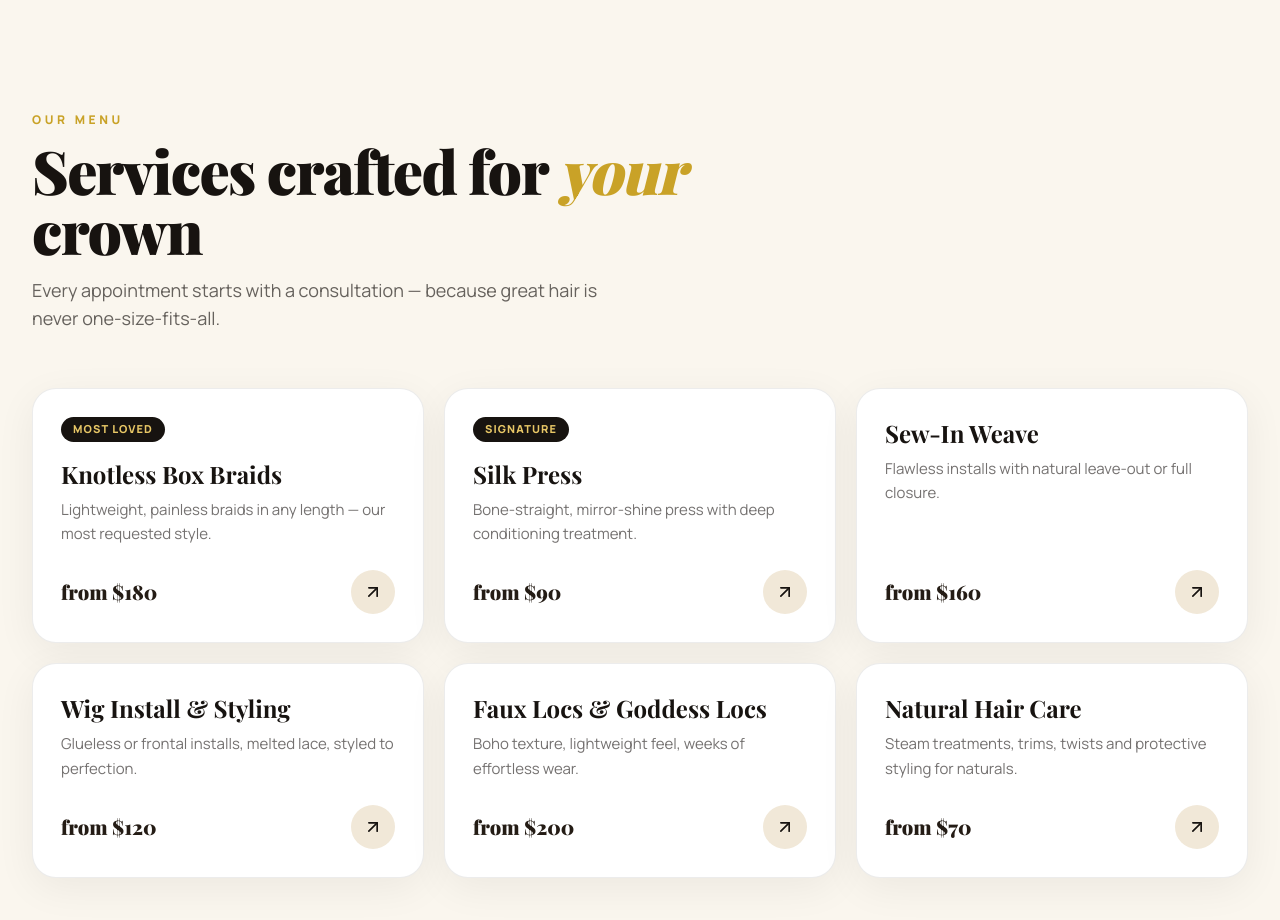
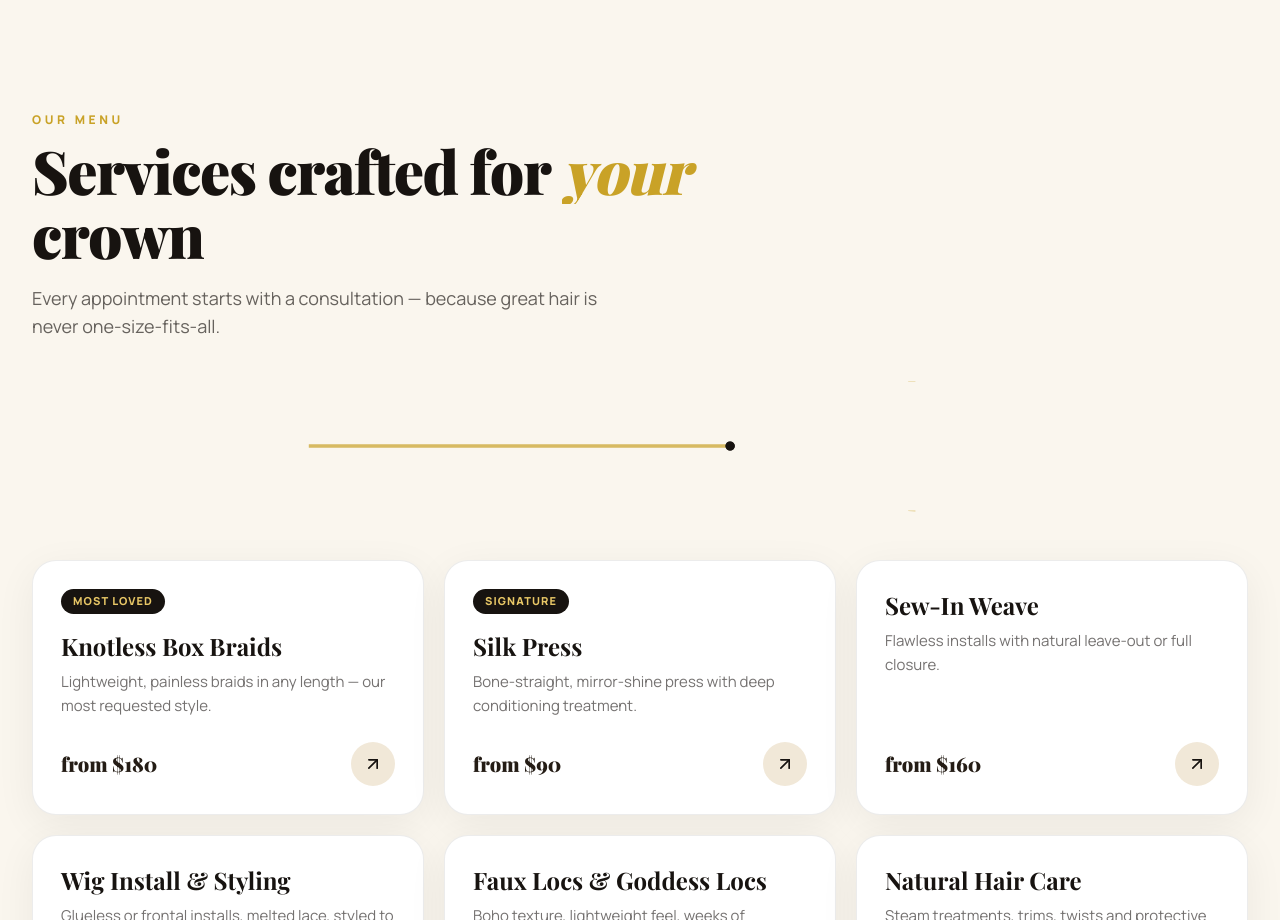
Before and after one commit to devans3001/kams-hair-beauty, a Next.js app: page / in a window 1280 px wide. Shown: the part 1880-2800 px from the top of the page. Built offline with nearby package versions, Linux system fonts and the light colour scheme; a web font is replaced by a local one.

Commit message:
Full GSAP arsenal: magnetic buttons, split-text reveals, SVG draw, velocity-skew marquee, scroll progress

```diff
--- a/src/components/Booking.tsx
+++ b/src/components/Booking.tsx
@@ -3,6 +3,7 @@
 import { motion } from "framer-motion";
 import { Phone, Camera, ArrowRight } from "lucide-react";
 import Reveal from "./Reveal";
+import Magnetic from "./Magnetic";
 import { BUSINESS } from "@/data/site";
 
 export default function Booking() {
@@ -41,6 +42,7 @@ export default function Booking() {
         </Reveal>
 
         <Reveal delay={0.15} className="mt-10 flex flex-col items-center justify-center gap-4 sm:flex-row">
+          <Magnetic>
             <motion.a
               href={BUSINESS.phoneHref}
               whileHover={{ scale: 1.05 }}
@@ -50,6 +52,8 @@ export default function Booking() {
               <Phone className="h-5 w-5 transition-transform group-hover:rotate-12" />
               {BUSINESS.phone}
             </motion.a>
+          </Magnetic>
+          <Magnetic strength={0.28}>
             <motion.a
               href={BUSINESS.instagram}
               target="_blank"
@@ -62,6 +66,7 @@ export default function Booking() {
               DM us on Instagram
               <ArrowRight className="h-5 w-5" />
             </motion.a>
+          </Magnetic>
         </Reveal>
 
         <Reveal delay={0.25}>
--- a/src/components/Hero.tsx
+++ b/src/components/Hero.tsx
@@ -7,6 +7,7 @@ import { motion } from "framer-motion";
 import { Star, ArrowRight, ArrowDown, MapPin } from "lucide-react";
 import { BUSINESS } from "@/data/site";
 import { IMAGES } from "@/data/images";
+import Magnetic from "./Magnetic";
 
 gsap.registerPlugin(ScrollTrigger);
 
@@ -126,6 +127,7 @@ export default function Hero() {
         </p>
 
         <div className="hero-fade mt-9 flex flex-wrap items-center justify-center gap-4">
+          <Magnetic>
             <motion.a
               href="#booking"
               whileHover={{ scale: 1.05 }}
@@ -135,6 +137,8 @@ export default function Hero() {
               Book your chair
               <ArrowRight className="h-5 w-5 transition-transform group-hover:translate-x-1" />
             </motion.a>
+          </Magnetic>
+          <Magnetic strength={0.28}>
             <motion.a
               href="#services"
               whileHover={{ scale: 1.05 }}
@@ -143,6 +147,7 @@ export default function Hero() {
             >
               View services
             </motion.a>
+          </Magnetic>
         </div>
 
         {/* arch image */}
--- /dev/null
+++ b/src/components/Magnetic.tsx
@@ -0,0 +1,45 @@
+"use client";
+
+import { useLayoutEffect, useRef, type ReactNode } from "react";
+import gsap from "gsap";
+
+/** UI interaction: element gravitates toward the cursor, springs back on leave. */
+export default function Magnetic({
+  children,
+  strength = 0.35,
+  className,
+}: {
+  children: ReactNode;
+  strength?: number;
+  className?: string;
+}) {
+  const ref = useRef<HTMLDivElement>(null);
+
+  useLayoutEffect(() => {
+    const el = ref.current;
+    if (!el) return;
+    const xTo = gsap.quickTo(el, "x", { duration: 0.4, ease: "power3" });
+    const yTo = gsap.quickTo(el, "y", { duration: 0.4, ease: "power3" });
+    const move = (e: MouseEvent) => {
+      const r = el.getBoundingClientRect();
+      xTo((e.clientX - (r.left + r.width / 2)) * strength);
+      yTo((e.clientY - (r.top + r.height / 2)) * strength);
+    };
+    const leave = () => {
+      xTo(0);
+      yTo(0);
+    };
+    el.addEventListener("mousemove", move);
+    el.addEventListener("mouseleave", leave);
+    return () => {
+      el.removeEventListener("mousemove", move);
+      el.removeEventListener("mouseleave", leave);
+    };
+  }, [strength]);
+
+  return (
+    <div ref={ref} className={className} style={{ display: "inline-block" }}>
+      {children}
+    </div>
+  );
+}
--- /dev/null
+++ b/src/components/ScissorsDivider.tsx
@@ -0,0 +1,99 @@
+"use client";
+
+import { useLayoutEffect, useRef } from "react";
+import gsap from "gsap";
+import { ScrollTrigger } from "gsap/ScrollTrigger";
+
+gsap.registerPlugin(ScrollTrigger);
+
+/** SVG animation: scissors draw themselves as you scroll, then snip. */
+export default function ScissorsDivider() {
+  const ref = useRef<HTMLDivElement>(null);
+
+  useLayoutEffect(() => {
+    const ctx = gsap.context(() => {
+      const paths = gsap.utils.toArray<SVGPathElement>(".snip-path");
+      paths.forEach((p) => {
+        const len = p.getTotalLength();
+        gsap.set(p, { strokeDasharray: len, strokeDashoffset: len });
+      });
+      gsap.to(paths, {
+        strokeDashoffset: 0,
+        ease: "none",
+        stagger: 0.15,
+        scrollTrigger: {
+          trigger: ref.current,
+          start: "top 88%",
+          end: "top 55%",
+          scrub: 1,
+        },
+      });
+      // the snip: blades rotate shut at the end of the draw
+      gsap.to(".blade-top", {
+        rotate: 14,
+        transformOrigin: "70px 62px",
+        ease: "none",
+        scrollTrigger: {
+          trigger: ref.current,
+          start: "top 60%",
+          end: "top 40%",
+          scrub: 1,
+        },
+      });
+      gsap.to(".blade-bottom", {
+        rotate: -14,
+        transformOrigin: "70px 62px",
+        ease: "none",
+        scrollTrigger: {
+          trigger: ref.current,
+          start: "top 60%",
+          end: "top 40%",
+          scrub: 1,
+        },
+      });
+    }, ref);
+    return () => ctx.revert();
+  }, []);
+
+  return (
+    <div ref={ref} className="mx-auto my-4 max-w-3xl px-6" aria-hidden="true">
+      <svg viewBox="0 0 400 100" className="w-full" fill="none">
+        <path
+          className="snip-path"
+          d="M10 50 H 250"
+          stroke="#c9a227"
+          strokeWidth="2"
+          strokeDasharray="6 6"
+          opacity="0.7"
+        />
+        <g className="blade-top">
+          <path
+            className="snip-path"
+            d="M250 50 L330 18"
+            stroke="#171310"
+            strokeWidth="5"
+            strokeLinecap="round"
+          />
+        </g>
+        <g className="blade-bottom">
+          <path
+            className="snip-path"
+            d="M250 50 L330 82"
+            stroke="#171310"
+            strokeWidth="5"
+            strokeLinecap="round"
+          />
+        </g>
+        <circle className="snip-path" cx="342" cy="14" r="9" stroke="#c9a227" strokeWidth="4" />
+        <circle className="snip-path" cx="342" cy="86" r="9" stroke="#c9a227" strokeWidth="4" />
+        <path
+          className="snip-path"
+          d="M368 50 h22"
+          stroke="#c9a227"
+          strokeWidth="2"
+          opacity="0.7"
+        />
+      </svg>
+    </div>
+  );
+}
--- a/src/components/Services.tsx
+++ b/src/components/Services.tsx
@@ -3,6 +3,8 @@
 import { motion } from "framer-motion";
 import { ArrowUpRight } from "lucide-react";
 import Reveal from "./Reveal";
+import SplitReveal from "./SplitReveal";
+import ScissorsDivider from "./ScissorsDivider";
 import { SERVICES, BUSINESS } from "@/data/site";
 
 export default function Services() {
@@ -13,17 +15,21 @@ export default function Services() {
           <p className="text-xs font-black tracking-[0.3em] text-gold uppercase">
             Our menu
           </p>
-          <h2 className="mt-3 max-w-2xl font-display text-4xl font-black tracking-tight text-ink sm:text-6xl">
-            Services crafted for{" "}
-            <span className="italic text-gold">your</span> crown
-          </h2>
+          <SplitReveal
+            text="Services crafted for your crown"
+            accent="your"
+            accentClassName="italic text-gold"
+            className="mt-3 max-w-2xl font-display text-4xl font-black tracking-tight text-ink sm:text-6xl"
+          />
           <p className="mt-4 max-w-xl text-lg text-ink/65">
             Every appointment starts with a consultation — because great hair
             is never one-size-fits-all.
           </p>
         </Reveal>
 
-        <div className="mt-14 grid gap-5 sm:grid-cols-2 lg:grid-cols-3">
+        <ScissorsDivider />
+
+        <div className="mt-6 grid gap-5 sm:grid-cols-2 lg:grid-cols-3">
           {SERVICES.map((s, i) => (
             <Reveal key={s.name} delay={(i % 3) * 0.12}>
               <motion.a
--- /dev/null
+++ b/src/components/SplitReveal.tsx
@@ -0,0 +1,80 @@
+"use client";
+
+import { useLayoutEffect, useRef, type ReactNode } from "react";
+import gsap from "gsap";
+import { ScrollTrigger } from "gsap/ScrollTrigger";
+
+gsap.registerPlugin(ScrollTrigger);
+
+/** Text animation: characters cascade up as the heading scrolls into view. */
+export default function SplitReveal({
+  text,
+  className,
+  as: Tag = "h2",
+  accent,
+  accentClassName = "",
+}: {
+  text: string;
+  className?: string;
+  as?: "h1" | "h2" | "h3" | "p";
+  accent?: string;
+  accentClassName?: string;
+}) {
+  const ref = useRef<HTMLElement>(null);
+
+  useLayoutEffect(() => {
+    const ctx = gsap.context(() => {
+      gsap.from(".sr-char", {
+        yPercent: 115,
+        rotate: 4,
+        duration: 0.9,
+        ease: "power4.out",
+        stagger: 0.018,
+        scrollTrigger: { trigger: ref.current, start: "top 86%", once: true },
+      });
+    }, ref);
+    return () => ctx.revert();
+  }, []);
+
+  // keep word wrapping natural: split by words, chars inside
+  const words = text.split(" ");
+  return (
+    <Tag ref={ref as never} className={className} aria-label={text}>
+      {words.map((w, wi) => (
+        <span key={wi} className="inline-block overflow-hidden pb-1 align-bottom">
+          {w.split("").map((c, ci) => (
+            <span
+              key={ci}
+              className={`sr-char inline-block ${w === accent ? accentClassName : ""}`}
+              aria-hidden="true"
+            >
+              {c}
+            </span>
+          ))}
+          {wi < words.length - 1 ? "\u00A0" : ""}
+        </span>
+      ))}
+    </Tag>
+  );
+}
+
+export function SplitRevealRich({ children, className }: { children: ReactNode; className?: string }) {
+  const ref = useRef<HTMLDivElement>(null);
+  useLayoutEffect(() => {
+    const ctx = gsap.context(() => {
+      gsap.from(".sr-char", {
+        yPercent: 115,
+        duration: 0.9,
+        ease: "power4.out",
+        stagger: 0.018,
+        scrollTrigger: { trigger: ref.current, start: "top 86%", once: true },
+      });
+    }, ref);
+    return () => ctx.revert();
+  }, []);
+  return (
+    <div ref={ref} className={className}>
+      {children}
+    </div>
+  );
+}
--- a/src/components/Testimonials.tsx
+++ b/src/components/Testimonials.tsx
@@ -1,8 +1,14 @@
 "use client";
 
+import { useLayoutEffect, useRef } from "react";
+import gsap from "gsap";
+import { ScrollTrigger } from "gsap/ScrollTrigger";
 import { Star, Quote } from "lucide-react";
 import Reveal from "./Reveal";
+import SplitReveal from "./SplitReveal";
 import { TESTIMONIALS } from "@/data/site";
+
+gsap.registerPlugin(ScrollTrigger);
 
 function Card({ t }: { t: (typeof TESTIMONIALS)[number] }) {
   return (
@@ -30,28 +36,63 @@ function Card({ t }: { t: (typeof TESTIMONIALS)[number] }) {
 }
 
 export default function Testimonials() {
+  const ref = useRef<HTMLElement>(null);
+
+  // UI interaction: marquee skews with scroll velocity, eases back to straight
+  useLayoutEffect(() => {
+    const ctx = gsap.context(() => {
+      const track = ".t-skew";
+      const proxy = { skew: 0 };
+      const clamp = gsap.utils.clamp(-10, 10);
+      ScrollTrigger.create({
+        onUpdate: (self) => {
+          const skew = clamp(self.getVelocity() / -300);
+          if (Math.abs(skew) > Math.abs(proxy.skew)) {
+            proxy.skew = skew;
+            gsap.to(proxy, {
+              skew: 0,
+              duration: 0.9,
+              ease: "power3",
+              overwrite: true,
+              onUpdate: () => gsap.set(track, { skewX: proxy.skew }),
+            });
+          }
+        },
+      });
+    }, ref);
+    return () => ctx.revert();
+  }, []);
+
   return (
-    <section id="reviews" className="overflow-hidden bg-cream py-24 sm:py-32">
+    <section ref={ref} id="reviews" className="overflow-hidden bg-cream py-24 sm:py-32">
       <div className="mx-auto max-w-7xl px-5 sm:px-8">
         <Reveal className="text-center">
           <p className="text-xs font-black tracking-[0.3em] text-gold uppercase">
             755+ five-star reviews
           </p>
-          <h2 className="mx-auto mt-3 max-w-2xl font-display text-4xl font-black tracking-tight text-ink sm:text-6xl">
-            Mississauga keeps <span className="italic text-gold">talking</span>
-          </h2>
+          <SplitReveal
+            text="Mississauga keeps talking"
+            accent="talking"
+            accentClassName="italic text-gold"
+            className="mx-auto mt-3 max-w-2xl font-display text-4xl font-black tracking-tight text-ink sm:text-6xl"
+          />
         </Reveal>
       </div>
 
       <Reveal className="mt-14">
         <div className="flex overflow-hidden [mask-image:linear-gradient(to_right,transparent,black_8%,black_92%,transparent)]">
-          <div className="animate-marquee-slow flex shrink-0 gap-6 pr-6">
-            {[...TESTIMONIALS, ...TESTIMONIALS].map((t, i) => (
-              <Card key={i} t={t} />
-            ))}
+          <div className="t-skew will-change-transform">
+            <div className="animate-marquee-slow flex shrink-0 gap-6 pr-6">
+              {[...TESTIMONIALS, ...TESTIMONIALS].map((t, i) => (
+                <Card key={i} t={t} />
+              ))}
+            </div>
           </div>
         </div>
       </Reveal>
+      <p className="mt-6 text-center text-xs font-bold tracking-[0.25em] text-ink/35 uppercase">
+        Flick to scroll — watch the cards lean
+      </p>
     </section>
   );
 }
```
Also changed, not shown: src/components/Navbar.tsx (+19 -1 lines). Lines whose indentation alone changed are shown as unchanged.
